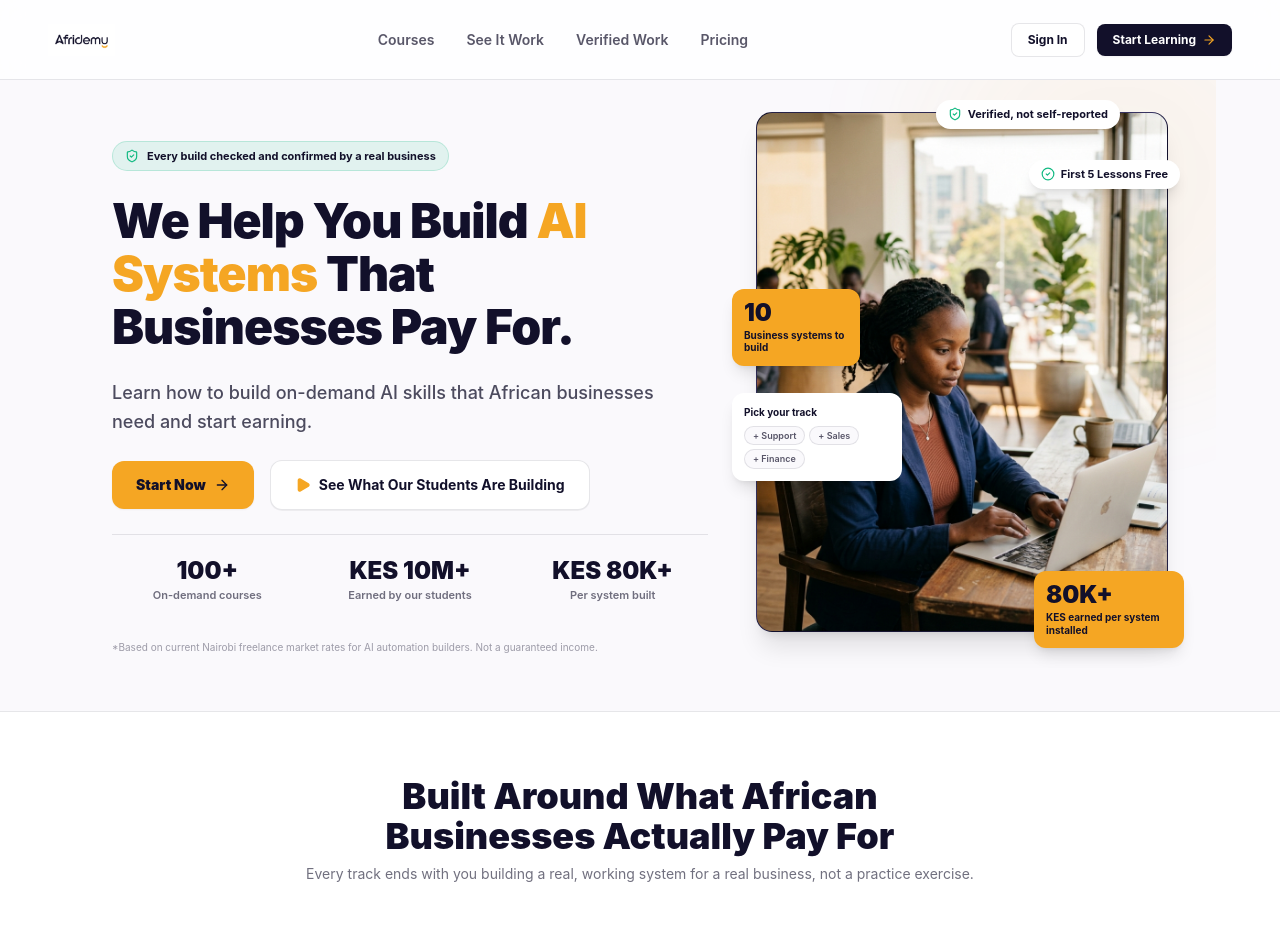
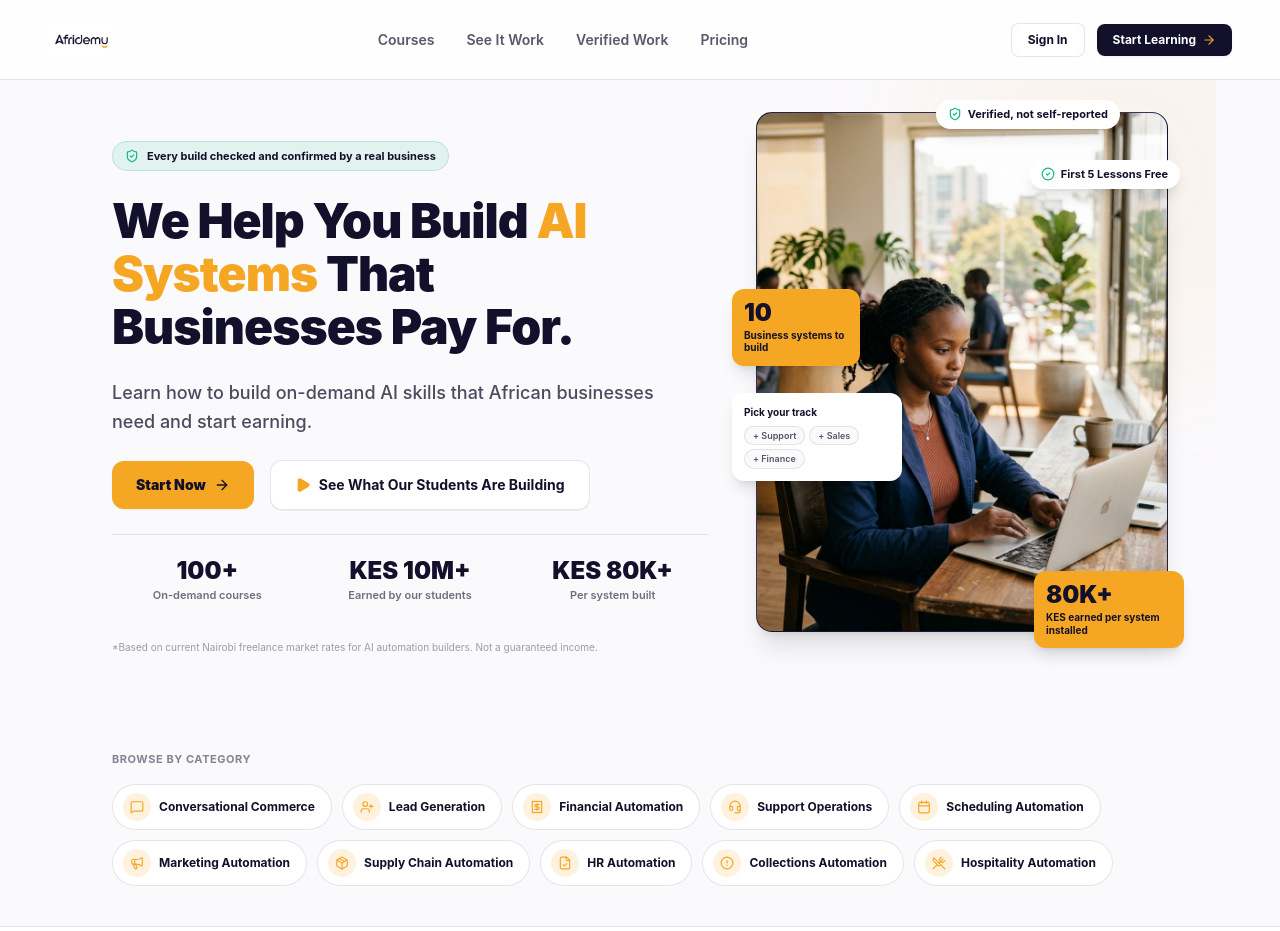
Before and after one commit to manuelmoureh/africademy-learning-platform, a React (Vite) app: page / in a window 1280 px wide. Shown: the top 931 px of the page. Built offline with nearby package versions, Linux system fonts and the light colour scheme; a web font is replaced by a local one.

Commit message:
Add category strip to landing page, filling hero-to-tracks gap
Ten icon+label chips pulled straight from the existing track data
(category and icon fields), giving visitors a quick scan of what's
teachable without introducing fake partner logos or generic template
copy.

```diff
--- a/src/components/LandingPage.tsx
+++ b/src/components/LandingPage.tsx
@@ -194,6 +194,24 @@ export const LandingPage: React.FC<LandingPageProps> = ({
 
         </div>
         <p className="relative text-[10px] text-[#12102A]/40 mt-2 max-w-6xl">*Based on current Nairobi freelance market rates for AI automation builders. Not a guaranteed income.</p>
+      </section>
+
+      {/* Category Strip */}
+      <section className="px-6 lg:px-12 py-10 max-w-6xl mx-auto w-full">
+        <p className="text-[11px] font-bold text-[#12102A]/50 uppercase tracking-wider mb-4">Browse by Category</p>
+        <div className="flex flex-wrap gap-2.5">
+          {tracks.map((track) => (
+            <div
+              key={track.id}
+              className="flex items-center gap-2 pl-2.5 pr-4 py-2 rounded-full border border-[#12102A]/10 bg-white hover:border-[#F5A623] transition-colors"
+            >
+              <span className="w-7 h-7 rounded-full bg-[#F5A623]/15 flex items-center justify-center shrink-0">
+                <TrackIcon name={track.icon} className="w-3.5 h-3.5 text-[#F5A623]" />
+              </span>
+              <span className="text-xs font-bold text-[#12102A]">{track.category}</span>
+            </div>
+          ))}
+        </div>
       </section>
 
       {/* Curriculum Tracks Section */}
```
